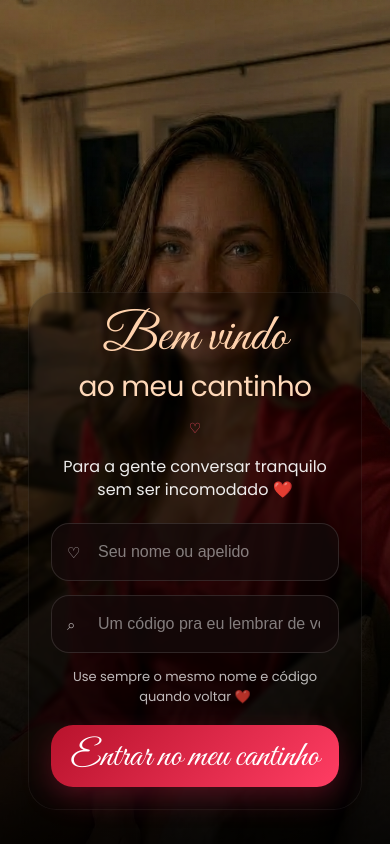
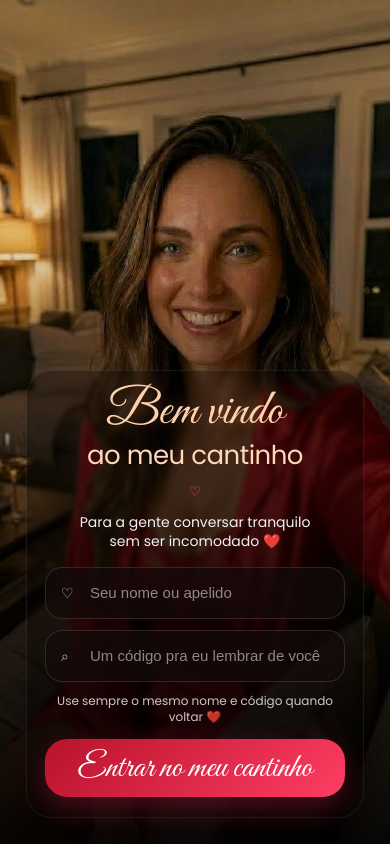
Before and after one commit to cbf131071/marina-bot, a Flask app: page / in a window 390 px wide. Run offline with Flask 3, Linux system fonts and the light colour scheme.

Commit message:
corrige digitando e chat mobile marina

```diff
--- a/templates/chat.html
+++ b/templates/chat.html
@@ -25,9 +24,6 @@
         }
 
         body{
-            display:flex;
-            justify-content:center;
-            align-items:center;
             color:white;
         }
 
@@ -47,81 +44,83 @@
         /* LOGIN */
 
         #loginScreen{
+            width:100%;
+            height:100%;
             background:
-                linear-gradient(to top, rgba(0,0,0,0.92), rgba(0,0,0,0.25)),
+                linear-gradient(to top, rgba(0,0,0,0.92) 0%, rgba(0,0,0,0.55) 34%, rgba(0,0,0,0.10) 72%),
                 url('/static/imagem_chat.jpeg');
             background-size:cover;
-            background-position:center;
+            background-position:center top;
             display:flex;
             justify-content:flex-end;
             align-items:center;
             flex-direction:column;
-            padding:40px 28px 34px;
-            height:100%;
+            padding:0 26px 26px;
         }
 
         .overlay-box{
             width:100%;
+            background:rgba(0,0,0,0.30);
+            border-radius:26px;
+            padding:18px 18px 20px;
+            border:1px solid rgba(255,255,255,0.08);
             backdrop-filter:blur(2px);
-            background:rgba(0,0,0,0.18);
-            border-radius:28px;
-            padding:22px;
-            border:1px solid rgba(255,255,255,0.06);
+            margin-bottom:0;
         }
 
         .welcome-script{
             font-family:'Great Vibes', cursive;
-            font-size:58px;
+            font-size:52px;
             text-align:center;
             color:#ffd2ad;
             line-height:0.9;
-            text-shadow:0 0 18px rgba(255,150,120,0.25);
+            text-shadow:0 0 18px rgba(255,150,120,0.28);
         }
 
         .welcome-main{
             text-align:center;
-            font-size:31px;
+            font-size:27px;
             color:#ffd9b9;
-            margin-top:4px;
+            margin-top:2px;
             font-weight:400;
             letter-spacing:-0.5px;
         }
 
         .line-heart{
             text-align:center;
-            margin:10px 0 16px;
+            margin:7px 0 11px;
             color:#ff4b67;
             opacity:0.95;
-            font-size:14px;
+            font-size:13px;
         }
 
         .welcome-sub{
             text-align:center;
-            font-size:16px;
-            line-height:1.45;
-            color:rgba(255,255,255,0.92);
-            margin-bottom:22px;
+            font-size:14px;
+            line-height:1.35;
+            color:rgba(255,255,255,0.94);
+            margin-bottom:16px;
         }
 
         .input-group{
             position:relative;
-            margin-bottom:14px;
+            margin-bottom:11px;
         }
 
         .input-group input{
             width:100%;
-            height:58px;
-            border-radius:18px;
+            height:52px;
+            border-radius:17px;
             border:1px solid rgba(255,255,255,0.12);
-            background:rgba(20,10,10,0.75);
+            background:rgba(20,10,10,0.72);
             color:white;
-            padding:0 18px 0 46px;
-            font-size:16px;
+            padding:0 18px 0 44px;
+            font-size:15px;
             outline:none;
         }
 
         .input-group input::placeholder{
-            color:rgba(255,255,255,0.48);
+            color:rgba(255,255,255,0.52);
         }
 
         .input-icon{
@@ -129,53 +128,58 @@
             left:16px;
             top:50%;
             transform:translateY(-50%);
-            opacity:0.65;
-            font-size:15px;
+            opacity:0.70;
+            font-size:14px;
         }
 
         .tip{
             text-align:center;
-            font-size:13px;
-            color:rgba(255,255,255,0.72);
-            margin-top:6px;
-            margin-bottom:18px;
+            font-size:12px;
+            line-height:1.35;
+            color:rgba(255,255,255,0.78);
+            margin-top:4px;
+            margin-bottom:14px;
         }
 
         .enter-btn{
             width:100%;
-            height:62px;
+            height:58px;
             border:none;
             border-radius:22px;
             background:linear-gradient(135deg, #b8132c, #ff3d63);
             color:white;
             font-family:'Great Vibes', cursive;
-            font-size:36px;
+            font-size:34px;
             cursor:pointer;
-            box-shadow:0 10px 30px rgba(255, 40, 90, 0.28);
+            box-shadow:0 10px 30px rgba(255,40,90,0.30);
         }
 
         /* CHAT */
 
         #chatScreen{
-            display:flex;
-            flex-direction:column;
-            height:100dvh;
+            width:100%;
+            height:100%;
             background:#0b0b0f;
+            position:relative;
+            overflow:hidden;
         }
 
         .chat-header{
-            position:sticky;
+            position:fixed;
             top:0;
+            left:50%;
+            transform:translateX(-50%);
+            width:100%;
+            max-width:430px;
             z-index:1000;
             display:flex;
             align-items:center;
             gap:14px;
-            padding:env(safe-area-inset-top) 16px 14px;
+            padding:calc(10px + env(safe-area-inset-top)) 16px 14px;
             min-height:84px;
-            background:rgba(10,10,10,0.96);
+            background:rgba(10,10,10,0.98);
             border-bottom:1px solid rgba(255,255,255,0.08);
             backdrop-filter:blur(12px);
-            flex-shrink:0;
         }
 
         .avatar{
@@ -280,30 +296,33 @@
         }
 
         @media (max-width:480px){
+            .screen{
+                max-width:100%;
+            }
+
+            .chat-header,
+            .input-area{
+                max-width:100%;
+            }
 
             .welcome-script{
-                font-size:52px;
+                font-size:50px;
             }
 
             .welcome-main{
-                font-size:28px;
+                font-size:26px;
             }
 
             .msg{
                 font-size:15px;
             }
-
         }
-
     </style>
-
 </head>
 
 <body>
 
 <div class="screen">
-
-    <!-- LOGIN -->
 
     <div id="loginScreen">
 
@@ -415,20 +408,21 @@
 </div>
 
 <script>
-
 let userId = null;
 let nomeUsuario = '';
 let codigoUsuario = '';
+let enviando = false;
 
 const loginScreen = document.getElementById('loginScreen');
 const chatScreen = document.getElementById('chatScreen');
 const messages = document.getElementById('messages');
 const messageInput = document.getElementById('messageInput');
+const inputArea = document.getElementById('inputArea');
+const statusText = document.getElementById('statusText');
 
 window.onload = () => {
-
     localStorage.removeItem('marina_auto_login');
-
+    ajustarTecladoMobile();
 };
 
 function entrarChat(){
@@ -452,41 +444,63 @@ function entrarChat(){
     primeiraMensagem();
 
     setTimeout(() => {
-
         messageInput.focus();
-
+        ajustarTecladoMobile();
     }, 300);
-
 }
 
 async function primeiraMensagem(){
 
     mostrarDigitando();
 
+    try{
+
         const response = await fetch('/api/chat', {
-
             method:'POST',
-
             headers:{
                 'Content-Type':'application/json'
             },
-
             body:JSON.stringify({
                 nome:nomeUsuario,
                 codigo_usuario:codigoUsuario,
                 mensagem:'oi'
             })
-
         });
-
-    removerDigitando();
 
         const data = await response.json();
 
         userId = data.user_id;
 
-    adicionarMensagem(data.resposta, 'bot');
+        setTimeout(() => {
+            removerDigitando();
 
+            const nomeLimpo = limparNome(nomeUsuario);
+
+            adicionarMensagem(
+                `Boa tarde, ${nomeLimpo}... adorei te ver por aqui. Vem, fica tranquilo comigo ❤️`,
+                'bot'
+            );
+        }, 600);
+
+    } catch(error){
+
+        removerDigitando();
+
+        const nomeLimpo = limparNome(nomeUsuario);
+
+        adicionarMensagem(
+            `Boa tarde, ${nomeLimpo}... entra com calma, gostei de te ver por aqui ❤️`,
+            'bot'
+        );
+    }
+}
+
+function limparNome(nome){
+    if(!nome) return 'meu amor';
+
+    const primeiroNome = nome.trim().split(' ')[0];
+
+    return primeiroNome.charAt(0).toUpperCase() + primeiroNome.slice(1).toLowerCase();
 }
 
 function adicionarMensagem(texto, tipo){
@@ -501,44 +515,33 @@ function adicionarMensagem(texto, tipo){
     messages.appendChild(div);
 
     scrollFinal();
-
 }
 
 function mostrarDigitando(){
-
-    const statusText = document.getElementById('statusText');
-
     if(statusText){
-
         statusText.innerText = 'digitando...';
-
     }
-
 }
 
 function removerDigitando(){
-
-    const statusText = document.getElementById('statusText');
-
     if(statusText){
-
         statusText.innerText = 'online agora';
-
     }
-
 }
 
 function scrollFinal(){
-
+    setTimeout(() => {
         messages.scrollTop = messages.scrollHeight;
-
+    }, 50);
 }
 
 async function enviarMensagem(){
 
     const texto = messageInput.value.trim();
 
-    if(!texto) return;
+    if(!texto || enviando) return;
+
+    enviando = true;
 
     adicionarMensagem(texto, 'user');
 
@@ -549,25 +552,21 @@ async function enviarMensagem(){
     try{
 
         const response = await fetch('/api/chat', {
-
             method:'POST',
-
             headers:{
                 'Content-Type':'application/json'
             },
-
             body:JSON.stringify({
                 user_id:userId,
                 nome:nomeUsuario,
                 codigo_usuario:codigoUsuario,
                 mensagem:texto
             })
-
         });
 
+        const data = await response.json();
+
         removerDigitando();
-
-        const data = await response.json();
 
         adicionarMensagem(data.resposta, 'bot');
 
@@ -580,22 +579,46 @@ async function enviarMensagem(){
             'bot'
         );
 
+    } finally{
+
+        enviando = false;
+
+    }
 }
 
+messageInput.addEventListener('keydown', function(e){
+    if(e.key === 'Enter'){
+        e.preventDefault();
+        enviarMensagem();
+    }
+});
+
+function ajustarTecladoMobile(){
+
+    if(!window.visualViewport) return;
+
+    const ajustar = () => {
+
+        const viewport = window.visualViewport;
+        const alturaTeclado = Math.max(0, window.innerHeight - viewport.height - viewport.offsetTop);
+
+        if(inputArea){
+            inputArea.style.bottom = alturaTeclado + 'px';
         }
 
-messageInput.addEventListener('keypress', function(e){
-
-    if(e.key === 'Enter'){
-
-        e.preventDefault();
-
-        enviarMensagem();
-
+        if(messages){
+            const inputAltura = inputArea ? inputArea.offsetHeight : 86;
+            messages.style.bottom = (inputAltura + alturaTeclado) + 'px';
         }
 
-});
+        scrollFinal();
+    };
 
+    window.visualViewport.addEventListener('resize', ajustar);
+    window.visualViewport.addEventListener('scroll', ajustar);
+
+    ajustar();
+}
 </script>
 
 </body>
```
Also changed, not shown: other parts of templates/chat.html (+30 -46 lines). Lines whose indentation alone changed are shown as unchanged.
